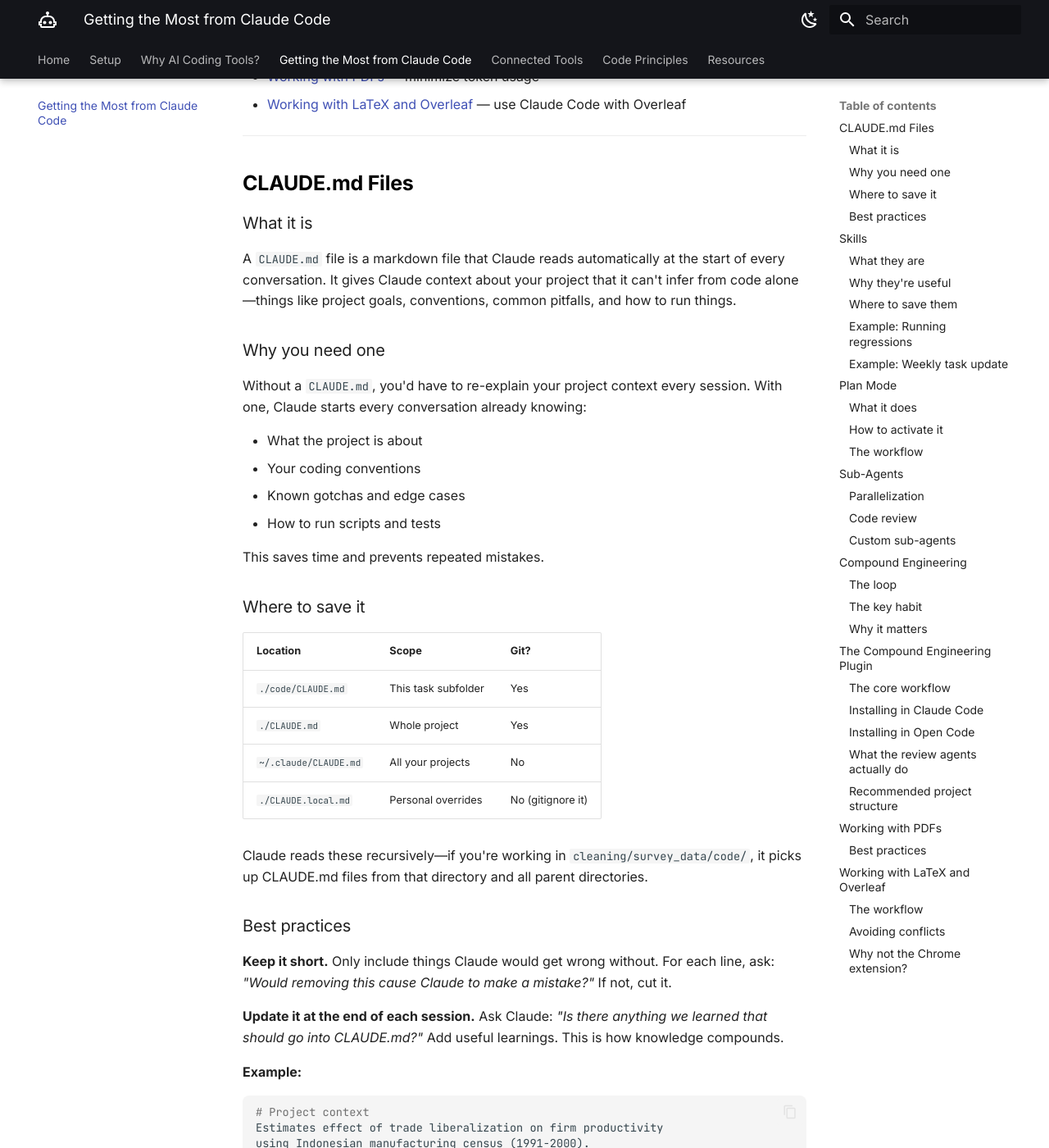
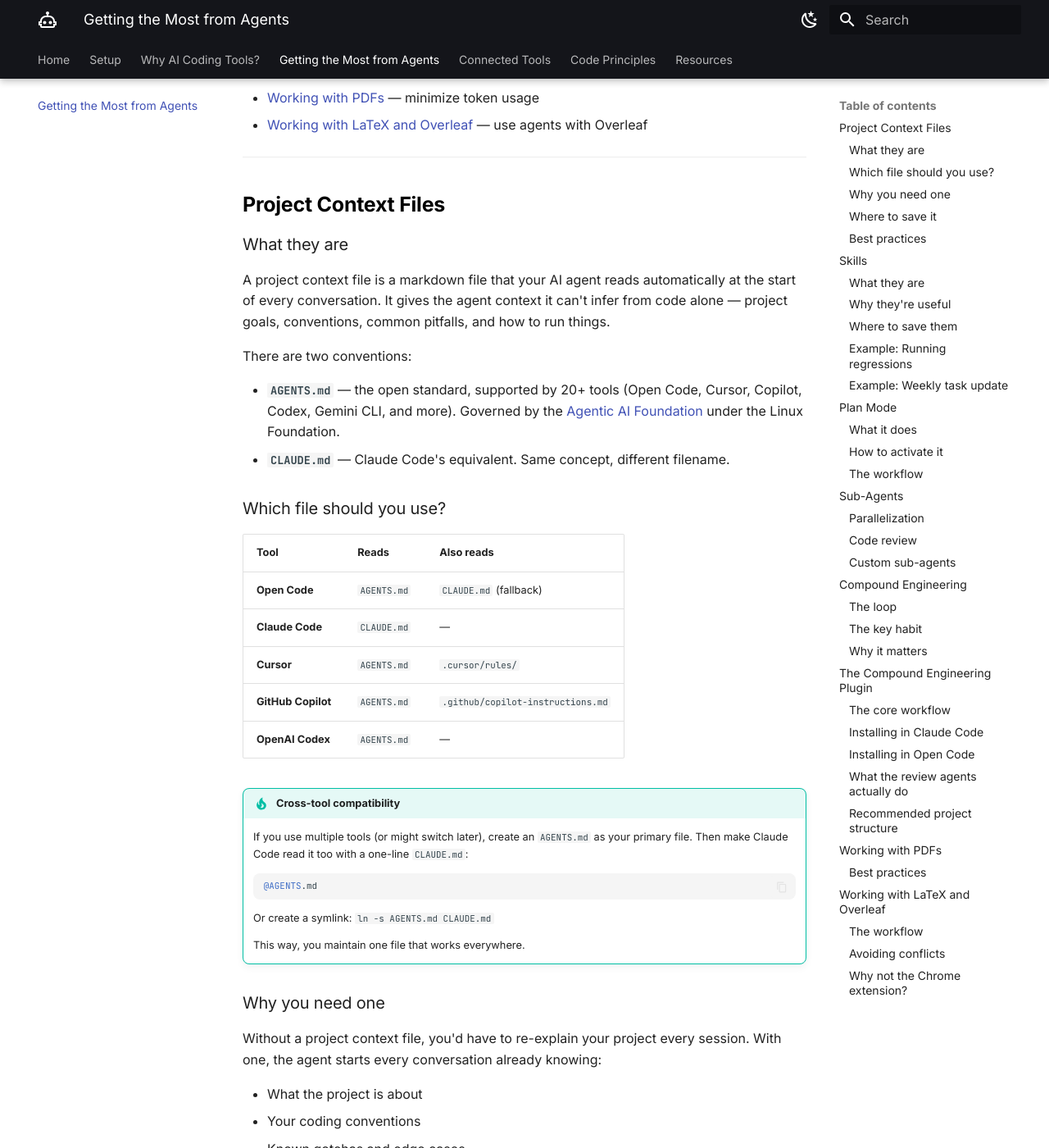
Before and after one commit to longjohnnicholas/ra-manual, an MkDocs documentation site: the page built from docs/03-workflow.md, in a window 1280 px wide and 1400 px high, scrolled down 467 px. Shown: the whole window at 82% size. Built offline with MkDocs 1.6.1 and Material for MkDocs 9.7.7, drawn with Linux system fonts in a browser that asks for light colours; some of the changed text lies outside the part shown.

Commit message:
Generalize workflow page to tool-agnostic agent standards
Rename 'Getting the Most from Claude Code' to 'Getting the Most from
Coding with Agents'. Lead with AGENTS.md as the open standard (AAIF/
Linux Foundation), with CLAUDE.md as Claude Code fallback. Add cross-
tool compatibility tip (symlink or @import). Update skills, agents,
and plan mode sections with tabbed instructions for Open Code and
Claude Code. Update nav and index page.

Co-Authored-By: Claude Opus 4.6 <noreply@anthropic.com>

````diff
--- a/docs/03-workflow.md
+++ b/docs/03-workflow.md
@@ -1,31 +1,57 @@
-# Getting the Most from Claude Code
+# Getting the Most from Coding with Agents
 
-This page covers the tools and practices that make Claude Code powerful: CLAUDE.md files, skills, sub-agents, and the compound engineering workflow.
+These tools and practices work across AI coding agents — Claude Code, Open Code, Cursor, GitHub Copilot, and others. The concepts are the same; only the file paths and keybindings differ.
 
 ---
 
 **On this page:**
 
-- [CLAUDE.md Files](#claudemd-files) — persistent project context
+- [Project Context Files](#project-context-files) — AGENTS.md and CLAUDE.md
 - [Skills](#skills) — reusable instructions for repeated tasks
 - [Plan Mode](#plan-mode) — always plan before coding
 - [Sub-Agents](#sub-agents) — parallel work and code review
 - [Compound Engineering](#compound-engineering) — learning from every session
 - [The Compound Engineering Plugin](#the-compound-engineering-plugin) — pre-built agents and workflows
 - [Working with PDFs](#working-with-pdfs) — minimize token usage
-- [Working with LaTeX and Overleaf](#working-with-latex-and-overleaf) — use Claude Code with Overleaf
+- [Working with LaTeX and Overleaf](#working-with-latex-and-overleaf) — use agents with Overleaf
 
 ---
 
-## CLAUDE.md Files
+## Project Context Files
 
-### What it is
+### What they are
 
-A `CLAUDE.md` file is a markdown file that Claude reads automatically at the start of every conversation. It gives Claude context about your project that it can't infer from code alone—things like project goals, conventions, common pitfalls, and how to run things.
+A project context file is a markdown file that your AI agent reads automatically at the start of every conversation. It gives the agent context it can't infer from code alone — project goals, conventions, common pitfalls, and how to run things.
+
+There are two conventions:
+
+- **`AGENTS.md`** — the open standard, supported by 20+ tools (Open Code, Cursor, Copilot, Codex, Gemini CLI, and more). Governed by the [Agentic AI Foundation](https://aaif.io/) under the Linux Foundation.
+- **`CLAUDE.md`** — Claude Code's equivalent. Same concept, different filename.
+
+### Which file should you use?
+
+| Tool | Reads | Also reads |
+|------|-------|------------|
+| **Open Code** | `AGENTS.md` | `CLAUDE.md` (fallback) |
+| **Claude Code** | `CLAUDE.md` | — |
+| **Cursor** | `AGENTS.md` | `.cursor/rules/` |
+| **GitHub Copilot** | `AGENTS.md` | `.github/copilot-instructions.md` |
+| **OpenAI Codex** | `AGENTS.md` | — |
+
+!!! tip "Cross-tool compatibility"
+    If you use multiple tools (or might switch later), create an `AGENTS.md` as your primary file. Then make Claude Code read it too with a one-line `CLAUDE.md`:
+
+    ```markdown
+    @AGENTS.md
+    ```
+
+    Or create a symlink: `ln -s AGENTS.md CLAUDE.md`
+
+    This way, you maintain one file that works everywhere.
 
 ### Why you need one
 
-Without a `CLAUDE.md`, you'd have to re-explain your project context every session. With one, Claude starts every conversation already knowing:
+Without a project context file, you'd have to re-explain your project every session. With one, the agent starts every conversation already knowing:
 
 - What the project is about
 - Your coding conventions
@@ -36,20 +62,30 @@ This saves time and prevents repeated mistakes.
 
 ### Where to save it
 
-| Location | Scope | Git? |
-|----------|-------|------|
-| `./code/CLAUDE.md` | This task subfolder | Yes |
-| `./CLAUDE.md` | Whole project | Yes |
-| `~/.claude/CLAUDE.md` | All your projects | No |
-| `./CLAUDE.local.md` | Personal overrides | No (gitignore it) |
+=== "Open Code"
 
-Claude reads these recursively—if you're working in `cleaning/survey_data/code/`, it picks up CLAUDE.md files from that directory and all parent directories.
+    | Location | Scope |
+    |----------|-------|
+    | `./AGENTS.md` | This project |
+    | `./code/AGENTS.md` | This task subfolder |
+    | `~/.config/opencode/AGENTS.md` | All your projects |
+
+=== "Claude Code"
+
+    | Location | Scope | Git? |
+    |----------|-------|------|
+    | `./CLAUDE.md` | This project | Yes |
+    | `./code/CLAUDE.md` | This task subfolder | Yes |
+    | `~/.claude/CLAUDE.md` | All your projects | No |
+    | `./CLAUDE.local.md` | Personal overrides | No (gitignore it) |
+
+Both tools read these recursively — if you're working in `cleaning/survey_data/code/`, the agent picks up context files from that directory and all parent directories.
 
 ### Best practices
 
-**Keep it short.** Only include things Claude would get wrong without. For each line, ask: *"Would removing this cause Claude to make a mistake?"* If not, cut it.
+**Keep it short.** Only include things the agent would get wrong without. For each line, ask: *"Would removing this cause a mistake?"* If not, cut it.
 
-**Update it at the end of each session.** Ask Claude: *"Is there anything we learned that should go into CLAUDE.md?"* Add useful learnings. This is how knowledge compounds.
+**Update it at the end of each session.** Ask: *"Is there anything we learned that should go into AGENTS.md?"* Add useful learnings. This is how knowledge compounds.
 
 **Example:**
 
@@ -72,7 +108,7 @@ using Indonesian manufacturing census (1991-2000).
 ```
 
 !!! tip
-    Run `/init` to auto-generate a starter CLAUDE.md for your project.
+    Run `/init` to auto-generate a starter context file for your project. Both Claude Code and Open Code support this command.
 
 ---
 
@@ -82,7 +118,9 @@ using Indonesian manufacturing census (1991-2000).
 
 Skills are markdown files containing specialist instructions for tasks you do repeatedly. Instead of re-typing the same prompt every time, you create a skill once and invoke it with a slash command.
 
-Think of them as saved prompts with superpowers—they can include detailed instructions, checklists, and even specify which tools Claude should use.
+Think of them as saved prompts with superpowers — they can include detailed instructions, checklists, and even specify which tools the agent should use.
+
+The skill format (`SKILL.md` with YAML frontmatter) is an [open standard](https://agentskills.io/specification) that works across Claude Code, Open Code, GitHub Copilot, Cursor, and others.
 
 ### Why they're useful
 
@@ -90,13 +128,27 @@ Think of them as saved prompts with superpowers—they can include detailed inst
 - **Consistency** — the task is done the same way every time
 - **Shareable** — your team can use the same skills
 - **Composable** — combine multiple skills for complex workflows
+- **Portable** — the same SKILL.md works in different tools
 
 ### Where to save them
 
-| Location | Scope |
-|----------|-------|
-| `.claude/skills/<skill-name>/SKILL.md` | This project |
-| `~/.claude/skills/<skill-name>/SKILL.md` | All projects |
+=== "Open Code"
+
+    | Location | Scope |
+    |----------|-------|
+    | `.opencode/skills/<skill-name>/SKILL.md` | This project |
+    | `.agents/skills/<skill-name>/SKILL.md` | This project (alt) |
+    | `.claude/skills/<skill-name>/SKILL.md` | This project (Claude Code compat) |
+    | `~/.config/opencode/skills/<skill-name>/SKILL.md` | All projects |
+
+    Open Code searches all these paths, so skills written for Claude Code work automatically.
+
+=== "Claude Code"
+
+    | Location | Scope |
+    |----------|-------|
+    | `.claude/skills/<skill-name>/SKILL.md` | This project |
+    | `~/.claude/skills/<skill-name>/SKILL.md` | All projects |
 
 ### Example: Running regressions
 
@@ -114,7 +166,7 @@ When asked to run regressions:
 4. Report any errors from the Stata log
 ```
 
-Invoke with `/run-regressions` or just describe what you want—Claude auto-detects relevant skills.
+Invoke with `/run-regressions` or just describe what you want — the agent auto-detects relevant skills.
 
 ### Example: Weekly task update
 
@@ -136,17 +188,26 @@ Update my weekly task markdown file:
 
 ## Plan Mode
 
-**Never let Claude start coding immediately on a complex task.** Always start in plan mode.
+**Never let the agent start coding immediately on a complex task.** Always start in plan mode.
 
 ### What it does
 
-Claude analyzes your codebase with read-only access. It can read files, search code, and explore—but won't edit anything until you approve.
+The agent analyzes your codebase with read-only access. It can read files, search code, and explore — but won't edit anything until you approve.
 
 ### How to activate it
 
-- Keyboard: `Shift+Tab` twice (you'll see "plan mode on")
-- Command: `/plan`
-- CLI: `claude --permission-mode plan`
+=== "Claude Code"
+
+    - Keyboard: `Shift+Tab` twice (you'll see "plan mode on")
+    - Command: `/plan`
+    - CLI: `claude --permission-mode plan`
+
+=== "Open Code"
+
+    - Press **Tab** to switch to the **plan** agent (read-only analysis)
+    - Press **Tab** again to switch back to the **build** agent (full access)
+
+    Open Code has two built-in agents: `plan` (read-only) and `build` (full access). Switching between them is how you control what the agent can do.
 
 ### The workflow
 
@@ -154,17 +215,17 @@ Claude analyzes your codebase with read-only access. It can read files, search c
 2. **Ask for a plan.** Say: *"Create a detailed plan. Break it into steps."*
 3. **Review and iterate.** Push back, ask questions. This is where 80% of the value is.
 4. **Ask about parallelization.** *"Can any of these steps run in parallel with sub-agents?"*
-5. **Approve and execute.** Switch to normal mode (`Shift+Tab`) to let Claude work.
+5. **Approve and execute.** Switch to build/normal mode to let the agent work.
 6. **Review the output** before committing.
 
 !!! warning
-    Skipping plan mode is the #1 cause of Claude producing unusable code.
+    Skipping plan mode is the #1 cause of agents producing unusable code.
 
 ---
 
 ## Sub-Agents
 
-Sub-agents are separate Claude instances that handle specific subtasks. Use them for parallelization and code review.
+Sub-agents are separate AI instances that handle specific subtasks. Use them for parallelization and code review.
 
 ### Parallelization
 
@@ -179,39 +240,65 @@ Each sub-agent works in its own context and returns results to the main conversa
 
 ### Code review
 
-After Claude finishes a task, launch a review sub-agent:
+After the agent finishes a task, launch a review sub-agent:
 
 ```
 Launch a sub-agent to review the code you just wrote. Check for:
 - Correctness of the implementation
 - Edge cases and error handling
-- Whether it follows our CLAUDE.md conventions
+- Whether it follows our AGENTS.md conventions
 ```
 
-This catches mistakes the "author" Claude might miss—like a second pair of eyes on a PR.
+This catches mistakes the "author" agent might miss — like a second pair of eyes on a PR.
 
 ### Custom sub-agents
 
-For repeated review tasks, create custom agents in `.claude/agents/`:
+For repeated review tasks, create custom agents:
 
-```markdown
-# .claude/agents/code-reviewer.md
----
-name: code-reviewer
-description: Reviews code for correctness and conventions
-tools: Read, Grep, Glob
-model: sonnet
----
+=== "Open Code"
 
-You are a code reviewer for an economics research project.
-Check for:
-- Logical correctness (do regressions match the spec?)
-- Data handling (are merges correct? dropped observations?)
-- Style (follows CLAUDE.md conventions?)
-- Reproducibility (relative paths? seeds set?)
+    Save in `.opencode/agents/` or `~/.config/opencode/agents/`:
 
-Be specific. Reference line numbers. Suggest fixes.
-```
+    ```markdown
+    # .opencode/agents/code-reviewer.md
+    ---
+    name: code-reviewer
+    description: Reviews code for correctness and conventions
+    tools: Read, Grep, Glob
+    ---
+
+    You are a code reviewer for an economics research project.
+    Check for:
+    - Logical correctness (do regressions match the spec?)
+    - Data handling (are merges correct? dropped observations?)
+    - Style (follows AGENTS.md conventions?)
+    - Reproducibility (relative paths? seeds set?)
+
+    Be specific. Reference line numbers. Suggest fixes.
+    ```
+
+=== "Claude Code"
+
+    Save in `.claude/agents/`:
+
+    ```markdown
+    # .claude/agents/code-reviewer.md
+    ---
+    name: code-reviewer
+    description: Reviews code for correctness and conventions
+    tools: Read, Grep, Glob
+    model: sonnet
+    ---
+
+    You are a code reviewer for an economics research project.
+    Check for:
+    - Logical correctness (do regressions match the spec?)
+    - Data handling (are merges correct? dropped observations?)
+    - Style (follows CLAUDE.md conventions?)
+    - Reproducibility (relative paths? seeds set?)
+
+    Be specific. Reference line numbers. Suggest fixes.
+    ```
 
 ---
 
@@ -221,10 +308,10 @@ The practice that makes you better over time. **Every session should make the ne
 
 ### The loop
 
-1. **Plan** — create a step-by-step plan with Claude
-2. **Work** — let Claude execute the plan
+1. **Plan** — create a step-by-step plan with the agent
+2. **Work** — let the agent execute the plan
 3. **Assess** — use a sub-agent to review the work
-4. **Compound** — ask what should go into CLAUDE.md or a skill
+4. **Compound** — ask what should go into AGENTS.md or a skill
 
 ### The key habit
 
@@ -232,14 +319,14 @@ After every task, ask:
 
 ```
 Is there anything we learned from this session that should go into
-CLAUDE.md so we don't make the same mistakes again?
+AGENTS.md so we don't make the same mistakes again?
 ```
 
-Claude might say: *"The merge on firm_id needs to be many-to-one because of the panel structure. We should note that."* Add it to CLAUDE.md. Future sessions start with that knowledge.
+The agent might say: *"The merge on firm_id needs to be many-to-one because of the panel structure. We should note that."* Add it to your context file. Future sessions start with that knowledge.
 
 ### Why it matters
 
-Over weeks and months, your CLAUDE.md becomes an institutional knowledge base. New RAs inherit all the lessons learned. Claude stops making the same mistakes. The whole team gets faster.
+Over weeks and months, your context file becomes an institutional knowledge base. New RAs inherit all the lessons learned. The agent stops making the same mistakes. The whole team gets faster.
 
 This is what separates productive AI-assisted coding from frustrating trial-and-error.
 
@@ -247,7 +334,7 @@ This is what separates productive AI-assisted coding from frustrating trial-and-
 
 ## The Compound Engineering Plugin
 
-The compound engineering loop above is powerful on its own, but [Every, Inc.](https://every.to) has built an open-source plugin that gives you **pre-built agents, skills, and workflows** that automate the entire cycle. Instead of manually asking Claude to plan, review, and document learnings, you get slash commands that do it for you with specialized sub-agents running in parallel.
+The compound engineering loop above is powerful on its own, but [Every, Inc.](https://every.to) has built an open-source plugin that gives you **pre-built agents, skills, and workflows** that automate the entire cycle. Instead of manually asking the agent to plan, review, and document learnings, you get slash commands that do it for you with specialized sub-agents running in parallel.
 
 **What you get:**
 
@@ -322,7 +409,7 @@ The plugin works best when your project follows this layout:
 
 ```
 project/
-├── CLAUDE.md              # Agent instructions and patterns
+├── AGENTS.md              # Agent instructions and patterns
 ├── docs/
 │   ├── brainstorms/       # Output from /workflows:brainstorm
 │   ├── plans/             # Output from /workflows:plan
@@ -330,7 +417,7 @@ project/
 └── todos/                 # Prioritized work items
 ```
 
-The `/workflows:compound` command automatically updates `CLAUDE.md` and creates entries in `docs/solutions/` so learnings are searchable across future sessions.
+The `/workflows:compound` command automatically updates your context file and creates entries in `docs/solutions/` so learnings are searchable across future sessions.
 
 !!! tip "Start here"
     After installing, try running `/workflows:plan` on your next task instead of jumping straight into coding. The difference in output quality is significant.
@@ -341,7 +428,7 @@ The `/workflows:compound` command automatically updates `CLAUDE.md` and creates
 
 ## Working with PDFs
 
-**PDFs are expensive.** Uploading a PDF consumes a large number of tokens because Claude must process the entire document as an image. A 20-page paper can easily use 50,000+ tokens—enough context for an entire coding session.
+**PDFs are expensive.** Uploading a PDF consumes a large number of tokens because the agent must process the entire document as an image. A 20-page paper can easily use 50,000+ tokens — enough context for an entire coding session.
 
 ### Best practices
 
@@ -361,7 +448,7 @@ The `/workflows:compound` command automatically updates `CLAUDE.md` and creates
 
 3. **Split large documents.** Break lengthy PDFs into chapters or sections. Only load the parts you actually need for the current task.
 
-4. **Summarize first.** If you need the gist of a long document, ask Claude to summarize the text file before diving into details.
+4. **Summarize first.** If you need the gist of a long document, ask the agent to summarize the text file before diving into details.
 
 !!! warning
     Never upload a PDF "just in case" you might need it. Each upload burns through your context budget.
@@ -383,7 +470,7 @@ Overleaf is great for collaborative LaTeX editing, but its interface doesn't sup
 
     (Find your Git URL in Overleaf: Menu → Git)
 
-2. **Edit with Claude Code.** Open the folder in VS Code with Claude Code. Now you have full access to skills, sub-agents, and all the features covered in this guide.
+2. **Edit with your agent.** Open the folder in VS Code or the Open Code desktop app. Now you have full access to skills, sub-agents, and all the features covered in this guide.
 
 3. **Push back to Overleaf.** When done, commit and push:
 
@@ -403,4 +490,4 @@ If multiple co-authors are working simultaneously:
 
 ### Why not the Chrome extension?
 
-Claude's browser extension can help with writing, but it can't run specialized skills, use sub-agents, or read your CLAUDE.md for project context. For serious paper drafting, the local Git workflow is worth the setup.
+Claude's browser extension can help with writing, but it can't run specialized skills, use sub-agents, or read your project context file. For serious paper drafting, the local Git workflow is worth the setup.
--- a/mkdocs.yml
+++ b/mkdocs.yml
@@ -51,7 +51,7 @@ nav:
   - Home: index.md
   - Setup: 01-setup.md
   - Why AI Coding Tools?: 02-why-claude-code.md
-  - Getting the Most from Claude Code: 03-workflow.md
+  - Getting the Most from Agents: 03-workflow.md
   - Connected Tools: 06-connected-tools.md
   - Code Principles: 04-code-principles.md
   - Resources: 05-resources.md
````
Also changed, not shown: docs/index.md (+2 -2 lines).
